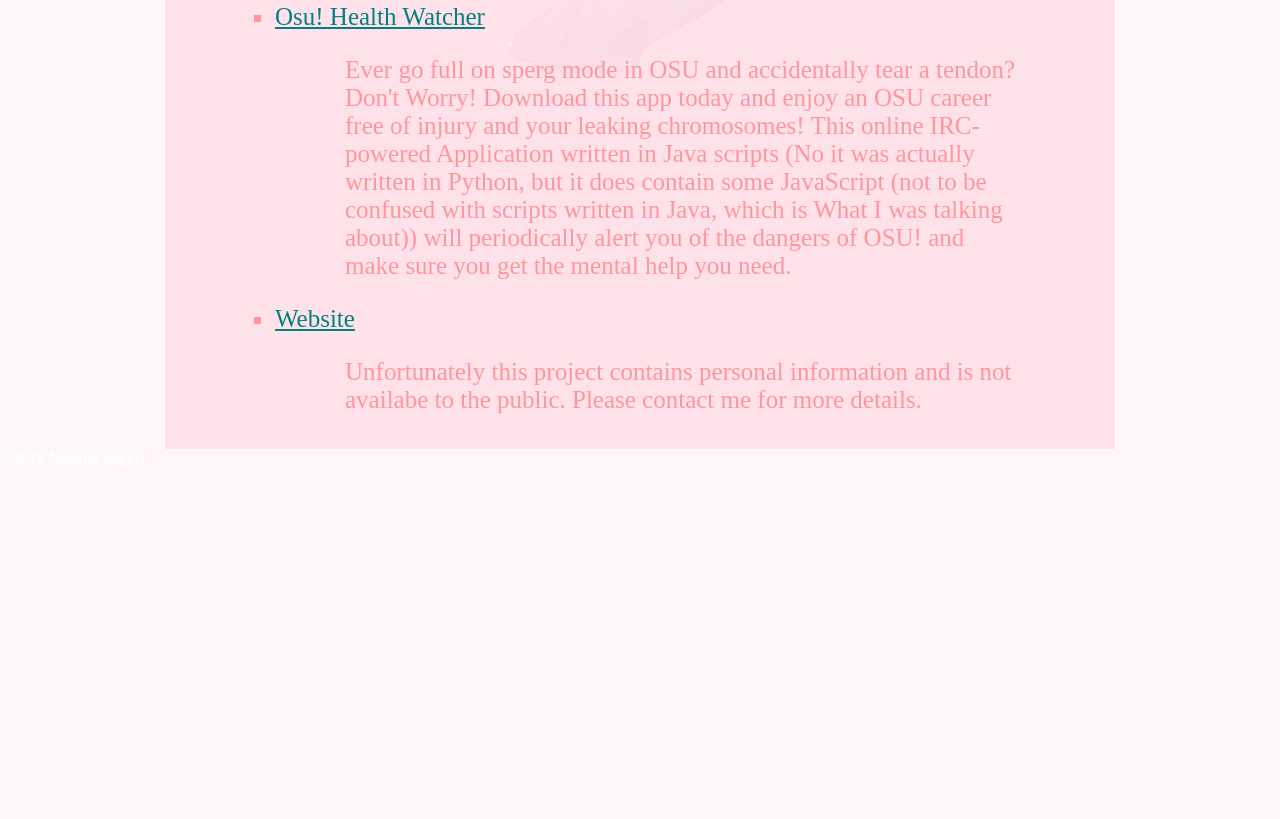
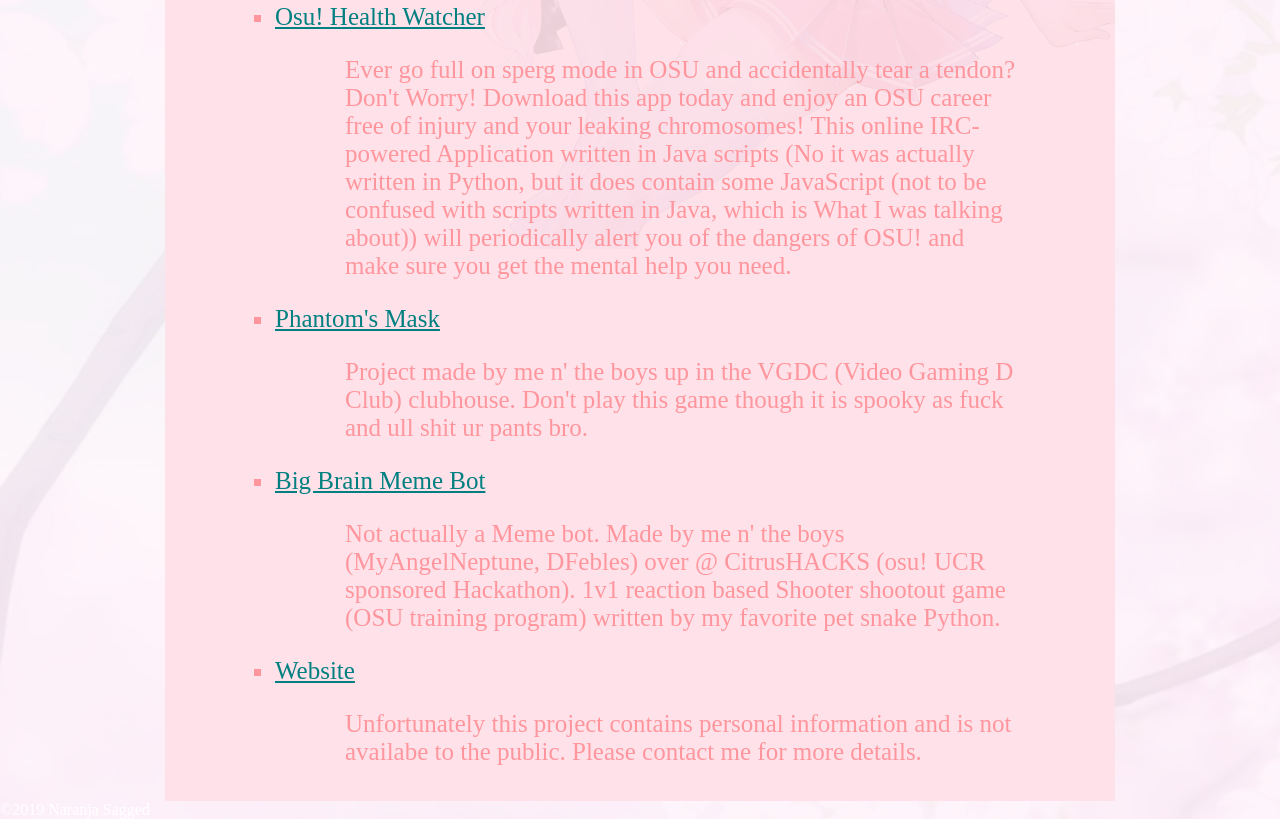
Before and after one commit to Naranja-Sagged/Naranja-Sagged.github.io, a plain HTML site: page projects.html in a window 1280 px wide. Shown: the part 1252-2071 px from the top of the page. Before the commit the page ends 1719 px from the top, so only its background shows below. Drawn offline with Linux system fonts and the light colour scheme.

Commit message:
Add more project descriptions

```diff
--- a/main.css
+++ b/main.css
@@ -2,7 +2,6 @@
     margin:0;
     background: #FFF6FB;
     background-image: url("images/cherrybg.png");
-    background-repeat: no-repeat;
     background-size: 150%;
 }
 
--- a/projects.html
+++ b/projects.html
@@ -61,6 +61,20 @@
                     </p>
                 </li>
                 <li>
+                    <a href="https://github.com/tpearce01/PhantomRepository">Phantom's Mask</a>
+                    <p>
+                        Project made by me n' the boys up in the VGDC (Video Gaming D Club) clubhouse. Don't play this game though it is spooky as fuck and ull
+                        shit ur pants bro.
+                    </p>
+                </li>
+                <li>
+                    <a href="https://github.com/Naranja-Sagged/BigBrainMemeBot">Big Brain Meme Bot</a>
+                    <p>
+                        Not actually a Meme bot. Made by me n' the boys (MyAngelNeptune, DFebles) over @ CitrusHACKS (osu! UCR sponsored Hackathon).
+                        1v1 reaction based Shooter shootout game (OSU training program) written by my favorite pet snake Python.
+                    </p>
+                </li>
+                <li>
                     <a href="https://naranja-sagged.github.io/">Website</a>
                     <p>
                         Unfortunately this project contains personal information and is not availabe to the public. Please contact me for more details.
```
